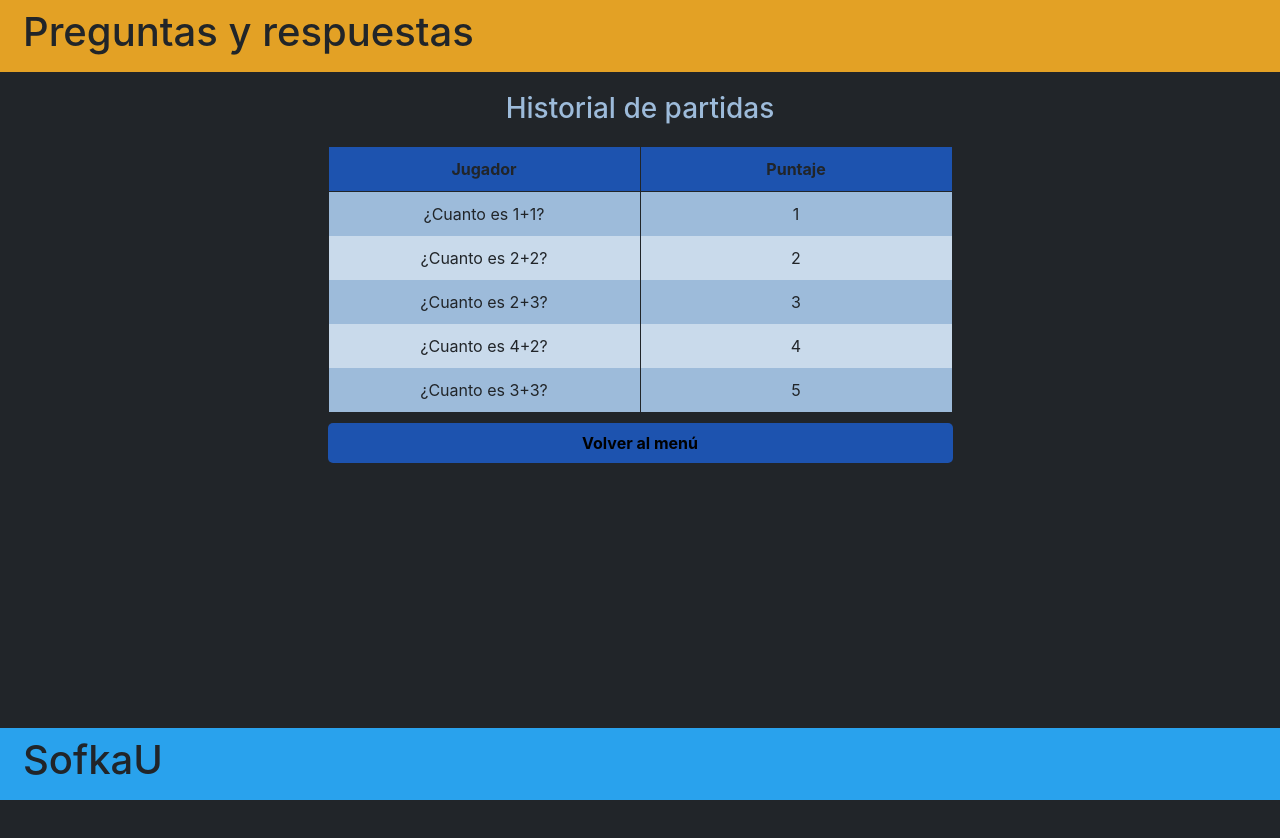
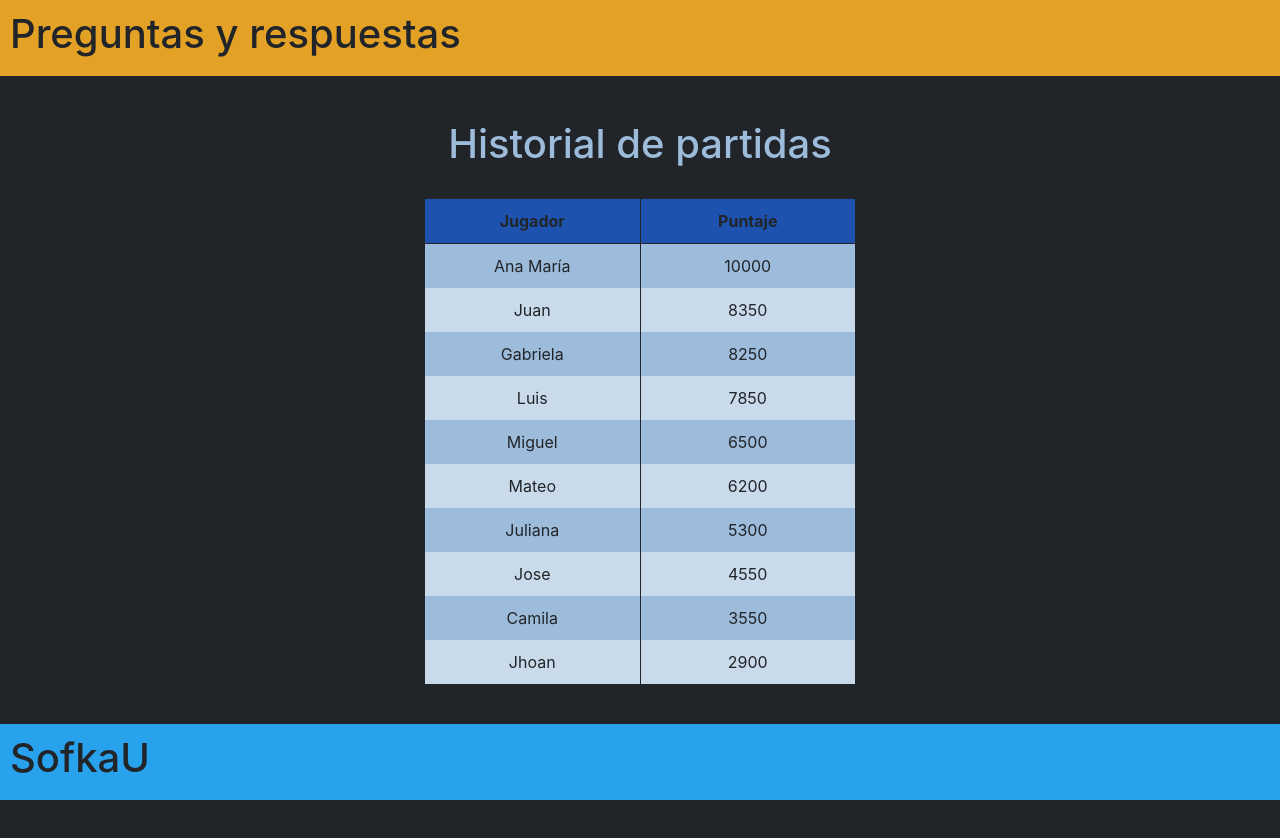
Before and after one commit to MateoCardonaRincon/reto-javascript-sofkau, a plain HTML site: page index.html in a window 1280 px wide. Both pictures are taken after a click on the button "Historial". Before the commit the page ends 800 px from the top, so only its background shows below. Drawn offline with nearby package versions, Linux system fonts and the light colour scheme.

Commit message:
Mostrar historial ordenado y refactorizar algunas funciones
Se implementó el ordenamiento por puntajes de forma descendente. Se movieron las funciones createButton y createTitle a archivos independientes para ser importadas desde otras partes del código. Se modificó la estructura del html, para que el contenido del body solo apuntara a un nodo (<div id="body-div">...)

```diff
--- a/app.js
+++ b/app.js
@@ -1,7 +1,9 @@
 import menu from "./views/menu.js";
 import QUESTIONS_C1 from "/questions.js";
+import RECORDS from "/records.js";
 
 menu();
 
-localStorage.setItem("Prueba",  JSON.stringify(QUESTIONS_C1));
+localStorage.setItem("Prueba", JSON.stringify(QUESTIONS_C1));
+localStorage.setItem("Records", JSON.stringify(RECORDS));
 // JSON.parse(localStorage.getItem("Prueba"))
--- a/index.html
+++ b/index.html
@@ -12,33 +12,19 @@
 </head>
 
 <body>
-    <div class="container-fluid d-flex h-100 flex-column">
+    <div>
         <header>
-            <div id="header" class="row p-2 header">
-                <div class="col">
-                    <h1>Preguntas y respuestas</h1>
-                </div>
+            <div id="header" class="header">
+                <h1>Preguntas y respuestas</h1>
             </div>
         </header>
 
         <div id="body-div">
-            <div id="cont1" class="container">
-                <div id="top" class="row m-5 justify-content-center"></div>
-            </div>
-            <div id="cont2" class="container">
-                <div id="middle" class="row m-5 justify-content-center"></div>
-            </div>
-            <div id="cont3" class="container">
-                <div id="bottom" class="row m-5 justify-content-center"></div>
-            </div>
         </div>
 
-
         <footer>
-            <div id="footer" class="row p-2 footer">
-                <div class="col">
-                    <h1>SofkaU</h1>
-                </div>
+            <div id="footer" class="footer">
+                <h1>SofkaU</h1>
             </div>
         </footer>
     </div>
--- /dev/null
+++ b/modules/createButton.js
@@ -0,0 +1,11 @@
+const createButton = (id, value, position) => {
+    let thisBtn = document.createElement("input");
+    thisBtn.setAttribute("type", "button");
+    thisBtn.setAttribute("id", id);
+    thisBtn.setAttribute("value", value);
+    thisBtn.setAttribute("class", "buttons");
+    document.getElementById(position).appendChild(thisBtn);
+    return thisBtn;
+  };
+
+  export default createButton;
--- /dev/null
+++ b/modules/createTitle.js
@@ -0,0 +1,9 @@
+const createTitle = (id, text) => {
+    let title = document.createElement("h1")
+    title.setAttribute("class", "title")
+    title.setAttribute("id", "id")
+    title.textContent = text
+    return title
+}
+
+export default createTitle;
--- a/modules/showRecords.js
+++ b/modules/showRecords.js
@@ -1,31 +1,27 @@
+import createTitle from "./createTitle.js"
+import createButton from "./createButton.js"
+
 var bdiv = document.querySelector("#body-div");
 
 const showRecords = () => {
     // Saving parent's current children (Menu elements)
     let savedMenu = saveMenuChildren()
-    let retrievedData = JSON.parse(localStorage.getItem("Prueba"))
+    let retrievedData = JSON.parse(localStorage.getItem("Records"))
     let data = retrievedData === null ? [] : retrievedData
 
-    bdiv.replaceChildren(createTitle())
+    // Replacing the prior children
+    bdiv.replaceChildren(createTitle("record-title", "Historial de partidas"))
     bdiv.appendChild(createTable(data))
-    bdiv.appendChild(createBackButton(savedMenu))
+    createBackButton(savedMenu)
 };
 
 const saveMenuChildren = () => {
-    let menuChildren = [];
+    let menuChildren = {};
     let children = bdiv.children
     for (var i = 1; children.length >= i; i++) {
         menuChildren["child" + i] = children[i - 1]
     }
     return menuChildren
-}
-
-const createTitle = () => {
-    let title = document.createElement("h3")
-    title.setAttribute("class", "title")
-    title.setAttribute("id", "record-title")
-    title.textContent = "Historial de partidas"
-    return title
 }
 
 const createTable = (data) => {
@@ -35,17 +31,18 @@ const createTable = (data) => {
     thead1.textContent = "Jugador"
     let thead2 = document.createElement('th')
     thead2.textContent = "Puntaje"
-
     trow.appendChild(thead1)
     trow.appendChild(thead2)
     table.appendChild(trow)
+
+    data.sort((a, b) => b.score - a.score);
 
     data.map((record) => {
         let tr = document.createElement('tr')
         let td1 = document.createElement('td')
         let td2 = document.createElement('td')
-        td1.textContent = record.question
-        td2.textContent = record.id
+        td1.textContent = record.player
+        td2.textContent = record.score
         tr.appendChild(td1)
         tr.appendChild(td2)
         table.appendChild(tr)
@@ -54,16 +51,13 @@ const createTable = (data) => {
 }
 
 const createBackButton = (savedMenu) => {
-    let backBtn = document.createElement('input');
-    backBtn.setAttribute("id", "backBtn")
-    backBtn.setAttribute("type", "button")
-    backBtn.setAttribute('value', "Volver al menú")
-    backBtn.setAttribute('class', 'buttons')
+    let backBtn = createButton("backBtn", "Volver al menú", "body-div")
 
     backBtn.addEventListener('click', () => {
         bdiv.replaceChildren(savedMenu.child1)
         bdiv.appendChild(savedMenu.child2)
         bdiv.appendChild(savedMenu.child3)
+        bdiv.appendChild(savedMenu.child4)
     })
     return backBtn
 }
--- /dev/null
+++ b/records.js
@@ -0,0 +1,54 @@
+let RECORDS = [
+    {
+        id: 1,
+        player: "Luis",
+        score: 7850
+    },
+    {
+        id: 2,
+        player: "Jose",
+        score: 4550
+    },
+    {
+        id: 3,
+        player: "Camila",
+        score: 3550
+    },
+    {
+        id: 4,
+        player: "Mateo",
+        score: 6200
+    },
+    {
+        id: 5,
+        player: "Ana María",
+        score: 10000
+    },
+    {
+        id: 6,
+        player: "Miguel",
+        score: 6500
+    },
+    {
+        id: 7,
+        player: "Gabriela",
+        score: 8250
+    },
+    {
+        id: 8,
+        player: "Juan",
+        score: 8350
+    },
+    {
+        id: 9,
+        player: "Jhoan",
+        score: 2900
+    },
+    {
+        id: 10,
+        player: "Juliana",
+        score: 5300
+    }
+];
+
+export default RECORDS;
--- a/styles.css
+++ b/styles.css
@@ -1,23 +1,28 @@
+html,
 body {
   background-color: #212529;
-  margin-bottom: 100px;
 }
 
 .header {
+  position: fixed;
   background-color: #e3a125;
+  width: 100%;
+  padding: 10px;
+  top: 0;
 }
 
 .footer {
   position: fixed;
+  background-color: #29a2ed;
   width: 100%;
-  background-color: #29a2ed;
-  bottom: 0;
+  padding: 10px;
+  bottom: 0px;
 }
 
 table,
 tr,
 th {
-  width: 50%;
+  width: 40%;
   border: 1px;
   margin: 10px;
 }
@@ -38,7 +43,6 @@ th {
 td {
   border-left: 1px solid;
   text-align: center;
-  vertical-align: center;
   padding: 10px;
 }
 
@@ -52,6 +56,7 @@ tr:nth-child(odd) {
 
 tr:hover {
   background-color: #e3a125;
+  font-weight: bold;
 }
 
 .buttons {
@@ -59,16 +64,19 @@ tr:hover {
   background-color: #1d53af;
   border-radius: 5px;
   border: 0;
-  margin: auto;
-  width: 50%;
+  margin-left: auto;
+  margin-right: auto;
+  margin-top: 40px;
+  margin-bottom: 40px;
+  width: 40%;
   height: 40px;
   font-weight: bold;
 }
 
 .buttons:hover {
-  background-color:#29a2ed;
-  color:#212529;
-  width: 51%;
+  background-color: #29a2ed;
+  color: #212529;
+  width: 41%;
 }
 
 .title {
@@ -78,3 +86,12 @@ tr:hover {
   margin-top: 20px;
   margin-bottom: 20px;
 }
+
+#body-div {
+  display: flex;
+  flex-direction: column;
+  justify-content: center;
+  align-items: space-between;
+  margin: 100px;
+  height: 100%;
+}
--- a/views/menu.js
+++ b/views/menu.js
@@ -1,24 +1,18 @@
 import showRecords from '../modules/showRecords.js'
-
-const createButton = (id, value, position) => {
-  let thisBtn = document.createElement("input");
-  thisBtn.setAttribute("type", "button");
-  thisBtn.setAttribute("id", id);
-  thisBtn.setAttribute("value", value);
-  thisBtn.setAttribute("class", "buttons");
-  document.getElementById(position).appendChild(thisBtn);
-  return thisBtn;
-};
+import createTitle from "../modules/createTitle.js"
+import createButton from "../modules/createButton.js"
 
 const menu = () => {
+
+  document.getElementById("body-div").prepend(createTitle("menu-title", "Menú"))
   //play button
-  let playBtn = createButton("playBtn", "Jugar", "top");
+  let playBtn = createButton("playBtn", "Jugar", "body-div");
 
   // records button
-  let recordsBtn = createButton("recordsBtn", "Historial", "middle");
+  let recordsBtn = createButton("recordsBtn", "Historial", "body-div");
 
   // add a question
-  let addQuestionBtn = createButton( "addQuestionBtn", "Añadir pregunta", "bottom");
+  let addQuestionBtn = createButton( "addQuestionBtn", "Añadir pregunta", "body-div");
 
   // events
   playBtn.addEventListener("click", () => {
```
